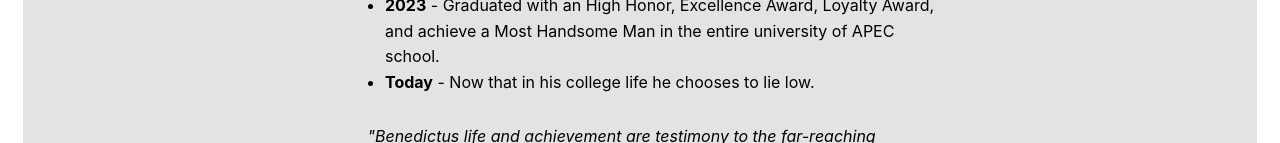
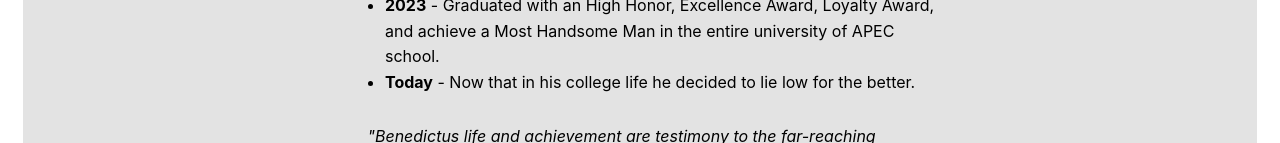
Before and after one commit to chard-l/Dr.-Benedictus, a plain HTML site: page index.html in a window 1280 px wide. Shown: the part 809-952 px from the top of the page. Drawn offline with Linux system fonts and the light colour scheme.

Commit message:
Update index.html

```diff
--- a/index.html
+++ b/index.html
@@ -23,7 +23,7 @@
     <li><strong>2020</strong> - Becomes a distinguished doctor to play at sports festival. There he met his lifetime girl forever--there they play together but unfortunately they've lost but even though they've lost his loyalty to his lifetime girl forever we be till death.</li>
     <li><strong>2021</strong> - Still continued at university of APEC school for his senior highschool.</li>
     <li><strong>2023</strong> - Graduated with an High Honor, Excellence Award, Loyalty Award, and achieve a Most Handsome Man in the entire university of APEC school.</li>
-    <li><strong>Today</strong> - Now that in his college life he chooses to lie low.</li>
+    <li><strong>Today</strong> - Now that in his college life he decided to lie low for the better.</li>
   </ul>
 
 <p class="quote" id="quote"><i>"Benedictus life and achievement are testimony to the far-reaching contribution that one man's towering intellect, persistence and horniest scientific vision can make to human modification and alteration."</i></p>
```
